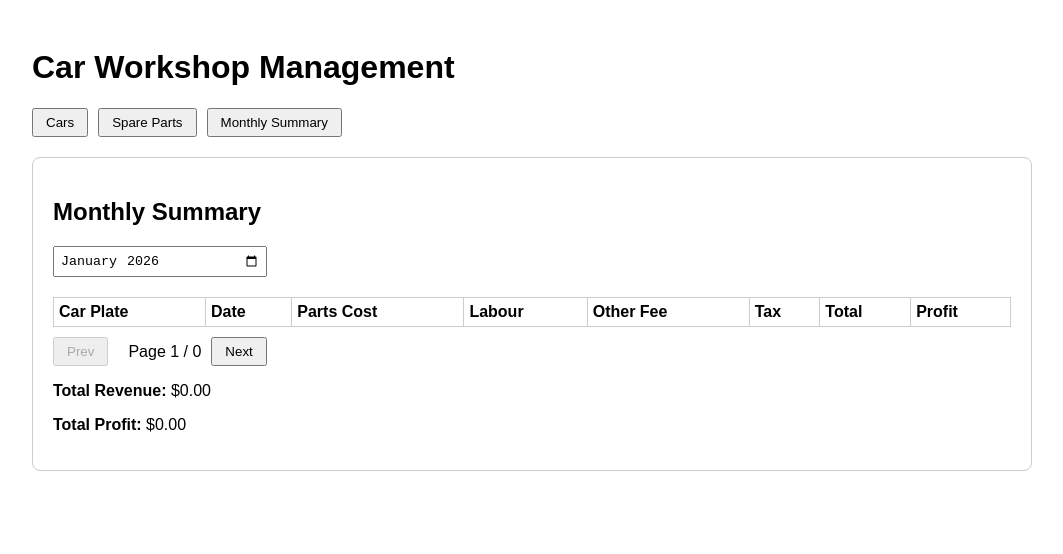
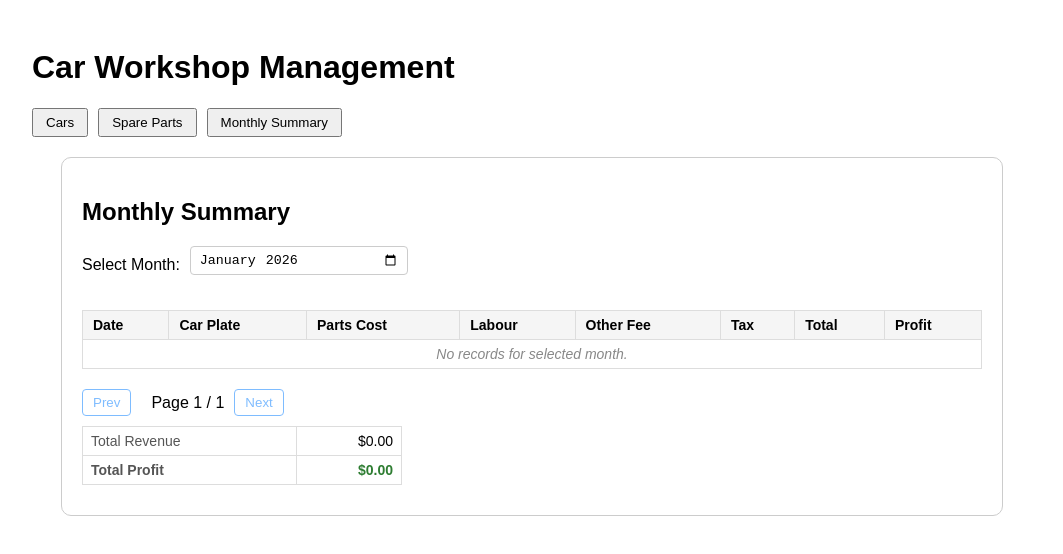
Before and after one commit to eliekoo/car-workshop-vue, a Vue app: page / in a window 1280 px wide. Both pictures are taken after a click on the button "Monthly Summary". Shown: the top 554 px of the page, without its empty margins (108-1171 px from the left). Built offline with nearby package versions, Linux system fonts and the light colour scheme.

Commit message:
Fine tune monthly summary page

```diff
--- a/src/components/CarForm.vue
+++ b/src/components/CarForm.vue
@@ -70,7 +70,6 @@ input {
   color: white;
   border: none;
   padding: 6px 12px;
-  border-radius: 4px;
   cursor: pointer;
 }
 .cancel-btn {
@@ -78,7 +77,6 @@ input {
   color: white;
   border: none;
   padding: 6px 12px;
-  border-radius: 4px;
   cursor: pointer;
 }
 .save-btn:hover,
--- a/src/components/MonthlySummary.vue
+++ b/src/components/MonthlySummary.vue
@@ -1,13 +1,25 @@
 <template>
   <div class="card">
     <h2>Monthly Summary</h2>
-    <input type="month" v-model="selectedMonth" class="search-input" />
 
+    <!-- Month selector -->
+    <div class="filter-row">
+      <label for="month">Select Month:</label>
+      <input
+        type="month"
+        v-model="selectedMonth"
+        id="month"
+        class="search-input"
+      />
+    </div>
+
+    <!-- Summary table -->
+    <div class="table-container">
       <table>
         <thead>
           <tr>
+            <th>Date</th>
             <th>Car Plate</th>
-          <th>Date</th>
             <th>Parts Cost</th>
             <th>Labour</th>
             <th>Other Fee</th>
@@ -18,10 +30,10 @@
         </thead>
         <tbody>
           <tr v-for="r in pagedRepairs" :key="r.carPlate + r.date">
+            <td>{{ r.date }}</td>
             <td>{{ r.carPlate }}</td>
-          <td>{{ r.date }}</td>
             <td>
-            ${{
+              {{
                 r.partsUsedDetails
                   .reduce(
                     (sum, p) => sum + (p.sellingPrice * p.qty - p.discount),
@@ -30,15 +42,20 @@
                   .toFixed(2)
               }}
             </td>
-          <td>${{ r.labour }}</td>
-          <td>${{ r.otherFee }}</td>
-          <td>${{ r.tax.toFixed(2) }}</td>
-          <td>${{ r.totalCost.toFixed(2) }}</td>
-          <td>${{ r.profit.toFixed(2) }}</td>
+            <td>{{ r.labour.toFixed(2) }}</td>
+            <td>{{ r.otherFee.toFixed(2) }}</td>
+            <td>{{ r.tax.toFixed(2) }}</td>
+            <td>{{ r.totalCost.toFixed(2) }}</td>
+            <td>{{ r.profit.toFixed(2) }}</td>
+          </tr>
+          <tr v-if="pagedRepairs.length === 0">
+            <td colspan="8" class="no-data">No records for selected month.</td>
           </tr>
         </tbody>
       </table>
+    </div>
 
+    <!-- Pagination -->
     <div class="pagination">
       <button :disabled="currentPage === 1" @click="currentPage--">Prev</button>
       <span>Page {{ currentPage }} / {{ totalPages }}</span>
@@ -47,8 +64,23 @@
       </button>
     </div>
 
-    <p><b>Total Revenue:</b> ${{ totalRevenue.toFixed(2) }}</p>
-    <p><b>Total Profit:</b> ${{ totalProfit.toFixed(2) }}</p>
+    <!-- Totals -->
+    <div class="totals"></div>
+
+    <div class="summary-box">
+      <table class="summary-table">
+        <tbody>
+          <tr>
+            <td>Total Revenue</td>
+            <td class="amount">${{ totalRevenue.toFixed(2) }}</td>
+          </tr>
+          <tr class="profit-row internal-only">
+            <td>Total Profit</td>
+            <td class="amount">${{ totalProfit.toFixed(2) }}</td>
+          </tr>
+        </tbody>
+      </table>
+    </div>
   </div>
 </template>
 
@@ -66,9 +98,10 @@ const monthRepairs = computed(() =>
   repairs.filter((r) => r.date.startsWith(selectedMonth.value))
 );
 
-const totalPages = computed(() =>
-  Math.ceil(monthRepairs.value.length / perPage)
+const totalPages = computed(
+  () => Math.ceil(monthRepairs.value.length / perPage) || 1
 );
+
 const pagedRepairs = computed(() => {
   const start = (currentPage.value - 1) * perPage;
   return monthRepairs.value.slice(start, start + perPage);
@@ -77,42 +110,130 @@ const pagedRepairs = computed(() => {
 const totalRevenue = computed(() =>
   monthRepairs.value.reduce((sum, r) => sum + r.totalCost, 0)
 );
+
 const totalProfit = computed(() =>
   monthRepairs.value.reduce((sum, r) => sum + r.profit, 0)
 );
 </script>
 
-<style>
+<style scoped>
 .card {
   padding: 20px;
   border: 1px solid #ccc;
-  border-radius: 8px;
+  border-radius: 10px;
   background: #fff;
+  max-width: 900px;
+  margin: 20px auto;
+  font-family: sans-serif;
 }
+
+/* Filter row */
+.filter-row {
+  display: flex;
+  align-items: center;
+  gap: 10px;
+  margin-bottom: 15px;
+}
+
+.search-input {
+  padding: 5px 8px;
+  border: 1px solid #ccc;
+  border-radius: 4px;
+}
+
+/* Table styling */
+.table-container {
+  overflow-x: auto;
+}
+
 table {
   width: 100%;
   border-collapse: collapse;
+  margin-bottom: 10px;
+  font-size: 14px;
+}
+
+th,
+td {
+  border: 1px solid #ddd;
+  padding: 6px 10px;
+  text-align: left;
+}
+
+th {
+  background: #f5f5f5;
+}
+
+.no-data {
+  text-align: center;
+  color: #888;
+  font-style: italic;
+}
+
+/* Pagination */
+.pagination {
+  display: flex;
+  align-items: center;
+  gap: 10px;
+  margin-bottom: 10px;
+}
+
+.pagination button {
+  padding: 5px 10px;
+  cursor: pointer;
+  border-radius: 4px;
+  border: 1px solid #007bff;
+  background: none;
+  color: #007bff;
+}
+
+.pagination button:disabled {
+  opacity: 0.5;
+  cursor: not-allowed;
+}
+
+.pagination button:hover:not(:disabled) {
+  background: #007bff;
+  color: white;
+}
+
+/* Totals */
+.totals {
+  margin-top: 10px;
+  font-weight: 500;
+}
+
+.summary-box {
+  max-width: 320px;
   margin-top: 10px;
 }
-th,
-td {
-  border: 1px solid #ccc;
-  padding: 5px;
-  text-align: left;
+
+.summary-table {
+  width: 100%;
+  border-collapse: collapse;
+  font-size: 14px;
 }
-.search-input {
-  margin-bottom: 10px;
-  padding: 5px;
-  width: 200px;
+
+.summary-table td {
+  padding: 6px 8px;
 }
-.pagination {
-  margin-top: 10px;
-  display: flex;
-  gap: 10px;
-  align-items: center;
+
+.summary-table td:first-child {
+  color: #555;
 }
-button {
-  padding: 5px 10px;
-  cursor: pointer;
+
+.amount {
+  text-align: right;
+  font-weight: 500;
+}
+
+.total-row td {
+  border-top: 1px solid #ddd;
+  font-weight: bold;
+}
+
+.profit-row td {
+  font-weight: bold;
+  color: #2e7d32;
 }
 </style>
```
Lines whose indentation alone changed are shown as unchanged.
